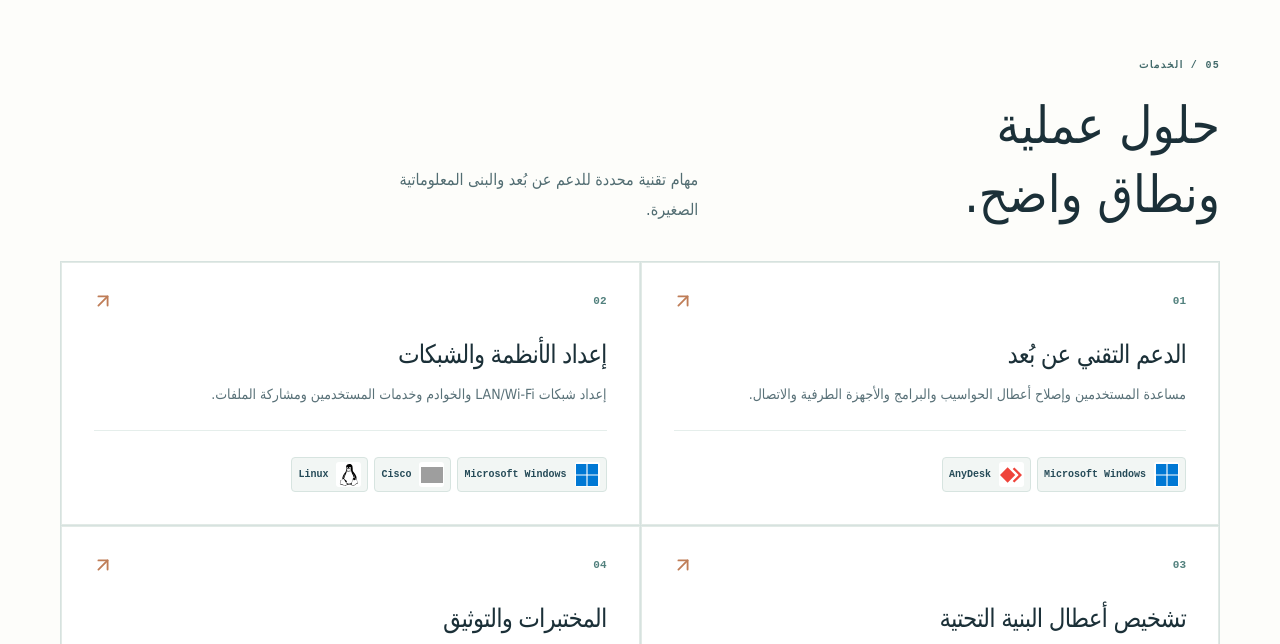
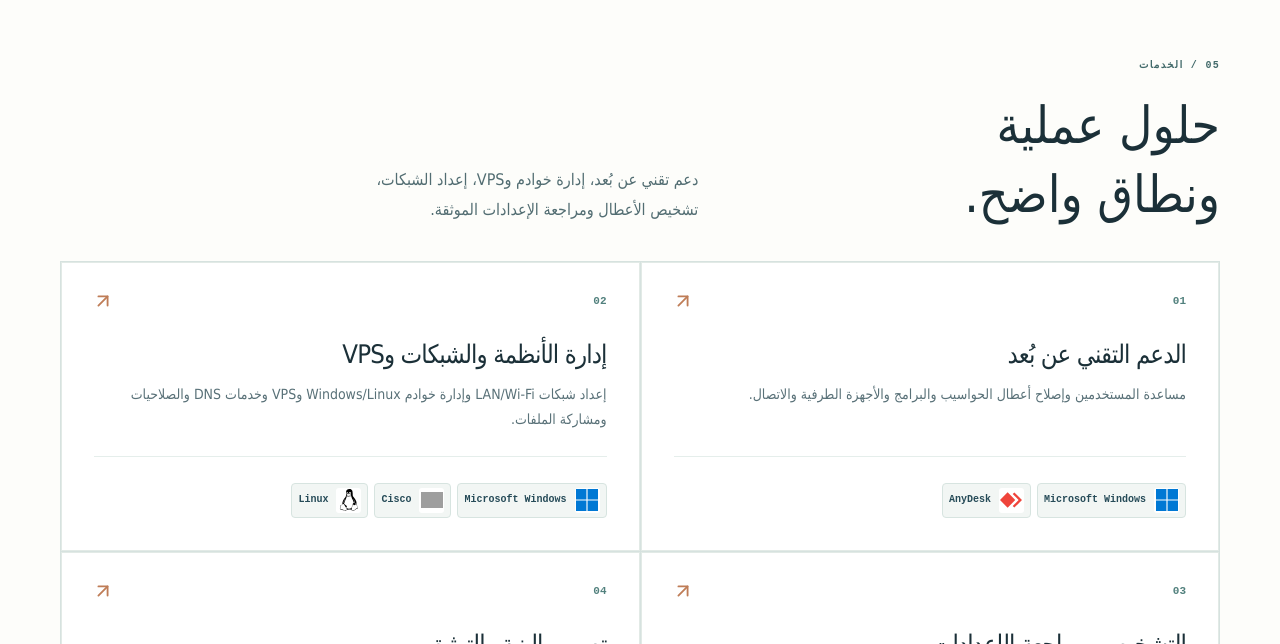
Before and after one commit to tahazitan/taha-zitane-portfolio, a Next.js app: page /ar/ in a window 1280 px wide. Shown: the part 11356-12000 px from the top of the page. Built offline with nearby package versions, Linux system fonts and the light colour scheme; grey boxes are pictures that could not be loaded.

Commit message:
Clarify VPS administration, systems configuration reviews and scoped freelance services across EN/FR/AR

```diff
--- a/src/data/content.ts
+++ b/src/data/content.ts
@@ -52,12 +52,12 @@ const english: Content = {
     {n:"05",title:"IDENTITY & ENDPOINT OPERATIONS",description:"Account provisioning, workstation configuration, Active Directory fundamentals, DNS/DHCP dependencies and practical end-user problem solving.",tech:"Windows 10/11  /  AD DS  /  DNS  /  DHCP"},
     {n:"06",title:"NETWORK ANALYSIS & TROUBLESHOOTING",description:"Packet capture, structured incident isolation, switching behavior, layer-by-layer diagnosis and clear technical handover documentation.",tech:"Wireshark  /  Syslog  /  TCP/IP  /  ITSM"},
   ],
-  servicesKicker:"05 / HOW I CAN HELP",servicesTitle:"Useful work. Clear scope.",servicesSub:"Targeted services for remote technical missions, small infrastructure deployments and support engagements.",
+  servicesKicker:"05 / HOW I CAN HELP",servicesTitle:"Useful work. Clear scope.",servicesSub:"Remote IT operations, network and server configuration, VPS administration, troubleshooting and documented reviews.",
   services:[
     {number:"01",title:"Remote IT Support",body:"User assistance, software and workstation issues, guided diagnostics, peripheral and connectivity troubleshooting."},
-    {number:"02",title:"Systems & Network Setup",body:"Small office LAN/Wi-Fi configuration, Windows/Linux server setup, access and file-sharing configurations."},
-    {number:"03",title:"Infrastructure Troubleshooting",body:"Connectivity analysis, log review, reproducible diagnostics, change records and clear technical handovers."},
-    {number:"04",title:"Lab Design & Documentation",body:"Network diagrams, deployment runbooks, verification checklists and security-minded configuration reviews."},
+    {number:"02",title:"Systems, Networks & VPS",body:"LAN and Wi-Fi setup, Windows/Linux server administration, VPS configuration, DNS, access and file-sharing services."},
+    {number:"03",title:"Diagnostics & Configuration Review",body:"Network and server diagnostics, log inspection, configuration audits, change recommendations and structured technical handover."},
+    {number:"04",title:"Architecture & Documentation",body:"Network and system diagrams, deployment runbooks, VLAN/security segmentation plans and verification checklists."},
   ],
   contactKicker:"06 / START A CONVERSATION",contactTitle:"Have an infrastructure problem?",contactBody:"Tell me what needs to work, what is failing, and what outcome you need. I value realistic scope, clear communication and practical solutions.",emailMe:"Email me",backToWork:"Back to selected work",projectContext:"BACKGROUND / OBJECTIVE",projectWork:"IMPLEMENTATION / RESPONSIBILITIES",projectProof:"EVIDENCE / VALIDATION",projectRole:"CAPACITY",footerNote:"DESIGNED WITH RESTRAINT. DOCUMENTED WITH CARE.",proofBadge:"EVIDENCE-LED PORTFOLIO",
   projects:[
@@ -84,11 +84,11 @@ const french: Content = {
  {n:"03",title:"SÉCURITÉ RÉSEAU",description:"Pare-feu en laboratoire, segmentation, VPN IPsec site-to-site, politiques de filtrage et analyse du trafic.",tech:"FortiGate  /  Palo Alto  /  IPsec  /  Snort"},
  {n:"04",title:"SUPPORT & SUPERVISION",description:"Téléassistance, suivi d'incidents, diagnostics, supervision système et résolution structurée de problèmes.",tech:"AnyDesk  /  ITSM  /  Zabbix  /  Wazuh"},
  {n:"05",title:"IDENTITÉ & POSTES DE TRAVAIL",description:"Administration de comptes, configuration des postes, fondamentaux Active Directory, dépendances DNS/DHCP et assistance utilisateurs.",tech:"Windows 10/11  /  AD DS  /  DNS  /  DHCP"},
- {n:"06",title:"ANALYSE RÉSEAU & DIAGNOSTIC",description:"Captures de paquets, analyse structurée des incidents, diagnostic par couche et comptes rendus techniques.",tech:"Wireshark  /  Syslog  /  TCP/IP  /  ITSM"}],servicesKicker:"05 / SERVICES",servicesTitle:"Un périmètre clair. Du travail utile.",servicesSub:"Des prestations ciblées pour le support à distance et les petites infrastructures informatiques.",services:[
+ {n:"06",title:"ANALYSE RÉSEAU & DIAGNOSTIC",description:"Captures de paquets, analyse structurée des incidents, diagnostic par couche et comptes rendus techniques.",tech:"Wireshark  /  Syslog  /  TCP/IP  /  ITSM"}],servicesKicker:"05 / SERVICES",servicesTitle:"Un périmètre clair. Du travail utile.",servicesSub:"Support distant, administration de serveurs et VPS, configuration réseau, diagnostic et revue documentée.",services:[
  {number:"01",title:"Support IT à distance",body:"Assistance utilisateurs, diagnostic des postes, logiciels, périphériques et problèmes de connectivité."},
- {number:"02",title:"Configuration systèmes & réseaux",body:"Réseaux LAN/Wi-Fi de petite taille, Windows/Linux, accès, partages et services essentiels."},
- {number:"03",title:"Diagnostic infrastructure",body:"Analyse réseau, revue des logs, procédure de résolution, documentation des interventions."},
- {number:"04",title:"Labs et documentation",body:"Schémas réseau, guides d'installation, plans de validation et revue de configurations."}],contactKicker:"06 / ÉCHANGEONS",contactTitle:"Un besoin d'infrastructure ?",contactBody:"Expliquez le contexte, le problème et le résultat attendu. Je privilégie les missions au périmètre réaliste, une communication claire et des solutions pratiques.",emailMe:"Envoyer un email",backToWork:"Retour aux réalisations",projectContext:"CONTEXTE / OBJECTIF",projectWork:"RÉALISATION / RESPONSABILITÉS",projectProof:"PREUVES / VALIDATION",projectRole:"RÔLE",footerNote:"CONÇU AVEC RETENUE. DOCUMENTÉ AVEC RIGUEUR.",proofBadge:"PORTFOLIO BASÉ SUR DES PREUVES",
+ {number:"02",title:"Systèmes, réseaux & VPS",body:"Configuration LAN/Wi-Fi, administration de serveurs Windows/Linux et VPS, DNS, droits et partages."},
+ {number:"03",title:"Diagnostic & audit de configuration",body:"Diagnostic réseau et serveur, analyse des journaux, revue des configurations et recommandations documentées."},
+ {number:"04",title:"Architecture & documentation",body:"Topologies systèmes et réseaux, guides de déploiement, segmentation VLAN/sécurité et listes de vérification."}],contactKicker:"06 / ÉCHANGEONS",contactTitle:"Un besoin d'infrastructure ?",contactBody:"Expliquez le contexte, le problème et le résultat attendu. Je privilégie les missions au périmètre réaliste, une communication claire et des solutions pratiques.",emailMe:"Envoyer un email",backToWork:"Retour aux réalisations",projectContext:"CONTEXTE / OBJECTIF",projectWork:"RÉALISATION / RESPONSABILITÉS",projectProof:"PREUVES / VALIDATION",projectRole:"RÔLE",footerNote:"CONÇU AVEC RETENUE. DOCUMENTÉ AVEC RIGUEUR.",proofBadge:"PORTFOLIO BASÉ SUR DES PREUVES",
  projects:english.projects.map((p,i)=>({...p, ...([
  {type:"LABORATOIRE PERSONNEL",title:"Infrastructure d’entreprise multi-sites sécurisée",summary:"Une architecture de référence pour un siège, deux agences et des télétravailleurs, avec segmentation, sécurité périmétrique, VPN, identité, supervision et reprise.",status:"Étude d’architecture d’entreprise",role:"Conception infrastructure et sécurité",context:"Concevoir un réseau d’entreprise réaliste avec un siège, deux agences et des collaborateurs à distance. L’architecture sépare utilisateurs, serveurs, gestion et invités, définit les flux autorisés et documente les étapes d’implémentation et les critères de recette proposés.",approach:["Définir la topologie segmentée : cœur au siège, réseaux d’agence, accès distant, DMZ, services d’identité, workloads Linux, supervision et cible de sauvegarde.","Documenter l’adressage, les VLAN, le contrôle d’accès inter-zones, les VPN inter-sites et distants, ainsi que le placement des services Windows et Linux.","Préparer les étapes d’implémentation, les risques, les compromis et les tests proposés pour l’isolation invités, la restriction des agences, la traçabilité VPN, les alertes et la restauration mesurée."],evidence:"Cette étude présente une architecture de référence et des objectifs de validation. Les configurations, tests vérifiés et preuves d’implémentation seront ajoutés lors des réalisations pratiques."},
  {type:"STAGE / RECONSTRUCTION PRÉVUE",title:"Windows Server & annuaire d'entreprise",summary:"Installation serveur physique et services Active Directory en stage ; reconstruction reproductible prévue.",status:"Expérience professionnelle",role:"Stagiaire administration systèmes & réseaux",context:"Stage en 2022 à la Direction provinciale de l'Éducation nationale de Chefchaouen.",approach:["Participation à l'installation de serveurs physiques et de Windows Server.","Configuration/assistance sur les services AD et le réseau local dans le cadre du stage.","Projet futur : reconstruire AD, DNS, GPO et serveur de fichiers en lab isolé."],evidence:"Expérience rapportée dans le CV ; la reconstruction complète et ses tests publics restent à produire."},
@@ -112,11 +112,11 @@ const arabic: Content = {
  {n:"03",title:"أمن الشبكات",description:"مختبرات الجدران النارية وتقسيم الشبكات واتصالات IPsec ومراجعة سياسات المرور.",tech:"FortiGate  /  Palo Alto  /  IPsec  /  Snort"},
  {n:"04",title:"التشغيل والمراقبة",description:"الدعم عن بُعد ومعالجة الحوادث وتشخيص الأعطال والمراقبة التقنية.",tech:"AnyDesk  /  ITSM  /  Zabbix  /  Wazuh"},
  {n:"05",title:"إدارة الهوية وأجهزة المستخدمين",description:"إعداد حسابات المستخدمين والحواسيب، مبادئ Active Directory، واعتماد الخدمات على DNS وDHCP.",tech:"Windows 10/11  /  AD DS  /  DNS  /  DHCP"},
- {n:"06",title:"تحليل الشبكات واستكشاف الأعطال",description:"تحليل الحزم، تشخيص الأعطال بشكل منهجي، مراجعة السجلات وتوثيق خطوات الحل.",tech:"Wireshark  /  Syslog  /  TCP/IP  /  ITSM"}],servicesKicker:"05 / الخدمات",servicesTitle:"حلول عملية ونطاق واضح.",servicesSub:"مهام تقنية محددة للدعم عن بُعد والبنى المعلوماتية الصغيرة.",services:[
+ {n:"06",title:"تحليل الشبكات واستكشاف الأعطال",description:"تحليل الحزم، تشخيص الأعطال بشكل منهجي، مراجعة السجلات وتوثيق خطوات الحل.",tech:"Wireshark  /  Syslog  /  TCP/IP  /  ITSM"}],servicesKicker:"05 / الخدمات",servicesTitle:"حلول عملية ونطاق واضح.",servicesSub:"دعم تقني عن بُعد، إدارة خوادم وVPS، إعداد الشبكات، تشخيص الأعطال ومراجعة الإعدادات الموثقة.",services:[
  {number:"01",title:"الدعم التقني عن بُعد",body:"مساعدة المستخدمين وإصلاح أعطال الحواسيب والبرامج والأجهزة الطرفية والاتصال."},
- {number:"02",title:"إعداد الأنظمة والشبكات",body:"إعداد شبكات LAN/Wi-Fi والخوادم وخدمات المستخدمين ومشاركة الملفات."},
- {number:"03",title:"تشخيص أعطال البنية التحتية",body:"تحليل الاتصال والسجلات وتوثيق خطوات التشخيص والحلول."},
- {number:"04",title:"المختبرات والتوثيق",body:"مخططات الشبكات وأدلة النشر وقوائم الاختبار ومراجعة الإعدادات."}],contactKicker:"06 / لنتحدث",contactTitle:"هل لديك تحدٍّ تقني؟",contactBody:"أخبرني بما تريد تشغيله، والمشكلة التي تواجهها، والنتيجة المنتظرة. أفضل تحديد نطاق واقعي، وتواصلاً واضحاً، وحلولاً عملية.",emailMe:"راسلني",backToWork:"العودة للمشاريع",projectContext:"الخلفية والهدف",projectWork:"التنفيذ والمسؤوليات",projectProof:"الأدلة والتحقق",projectRole:"الدور",footerNote:"تصميم متزن. توثيق دقيق.",proofBadge:"ملف أعمال مبني على الأدلة",
+ {number:"02",title:"إدارة الأنظمة والشبكات وVPS",body:"إعداد شبكات LAN/Wi-Fi وإدارة خوادم Windows/Linux وVPS وخدمات DNS والصلاحيات ومشاركة الملفات."},
+ {number:"03",title:"التشخيص ومراجعة الإعدادات",body:"تشخيص أعطال الشبكات والخوادم، تحليل السجلات، تدقيق الإعدادات وتوثيق التوصيات التقنية."},
+ {number:"04",title:"تصميم البنية والتوثيق",body:"مخططات الأنظمة والشبكات، أدلة النشر، خطط تقسيم VLAN والأمن وقوائم التحقق."}],contactKicker:"06 / لنتحدث",contactTitle:"هل لديك تحدٍّ تقني؟",contactBody:"أخبرني بما تريد تشغيله، والمشكلة التي تواجهها، والنتيجة المنتظرة. أفضل تحديد نطاق واقعي، وتواصلاً واضحاً، وحلولاً عملية.",emailMe:"راسلني",backToWork:"العودة للمشاريع",projectContext:"الخلفية والهدف",projectWork:"التنفيذ والمسؤوليات",projectProof:"الأدلة والتحقق",projectRole:"الدور",footerNote:"تصميم متزن. توثيق دقيق.",proofBadge:"ملف أعمال مبني على الأدلة",
  projects:english.projects.map((p,i)=>({...p,...([
  {type:"مختبر هندسي شخصي",title:"بنية مؤسسة آمنة متعددة المواقع",summary:"هندسة مرجعية مهنية لمقر رئيسي وفرعين وموظفين عن بُعد مع تقسيم الشبكات، أمن طرفي، VPN، خدمات الهوية، المراقبة والنسخ الاحتياطي والاستعادة.",status:"دراسة معمارية للمؤسسة",role:"مصمم بنية تحتية وأمن معلومات",context:"تصميم شبكة مؤسسة واقعية تضم المقر الرئيسي وفرعين ومستخدمين عن بُعد. تعتمد البنية على فصل المستخدمين والخوادم والإدارة والضيوف إلى مناطق مستقلة مع توثيق الهيكلة ومراحل التنفيذ ومعايير القبول المقترحة.",approach:["تحديد البنية المجزأة: قلب الشبكة بالمقر، شبكات الفروع، دخول الوصول عن بُعد، DMZ، خدمات الهوية، أحمال Linux، طبقة المراقبة وهدف النسخ الاحتياطي.","توثيق العنونة وVLAN والتحكم في المرور بين المناطق ومسارات VPN بين المواقع والوصول عن بُعد وتوزيع خدمات Windows وLinux.","إعداد مراحل التنفيذ والمخاطر والمفاضلات والاختبارات المقترحة لعزل شبكة الضيوف وتقييد وصول الفروع وتسجيل الوصول عن بُعد وإطلاق التنبيهات وقياس الاستعادة."],evidence:"تقدم هذه الدراسة تصميماً مرجعياً وأهداف تحقق مقترحة. ستُضاف الإعدادات والاختبارات المؤكدة وأدلة التنفيذ عند إنجاز المختبرات عملياً."},
  {type:"تدريب مهني / مختبر مخطط",title:"Windows Server وخدمات الدليل",summary:"إعداد خادم مادي وخدمات Active Directory ضمن تدريب مهني، مع خطة لإعادة التنفيذ في مختبر مستقل.",status:"خبرة تدريب مهني",role:"متدرب في إدارة الأنظمة والشبكات",context:"تدريب سنة 2022 لدى المديرية الإقليمية للتعليم بشفشاون.",approach:["المشاركة في إعداد خوادم مادية وWindows Server.","العمل على خدمات الدليل والشبكة المحلية في نطاق التدريب.","المشروع القادم: مختبر مستقل لـ AD وDNS وGPO ومشاركة الملفات."],evidence:"خبرة مذكورة في السيرة الذاتية؛ لم تُنشر بعد اختبارات مختبرية كاملة أو صور من أنظمة إنتاج."},
```
